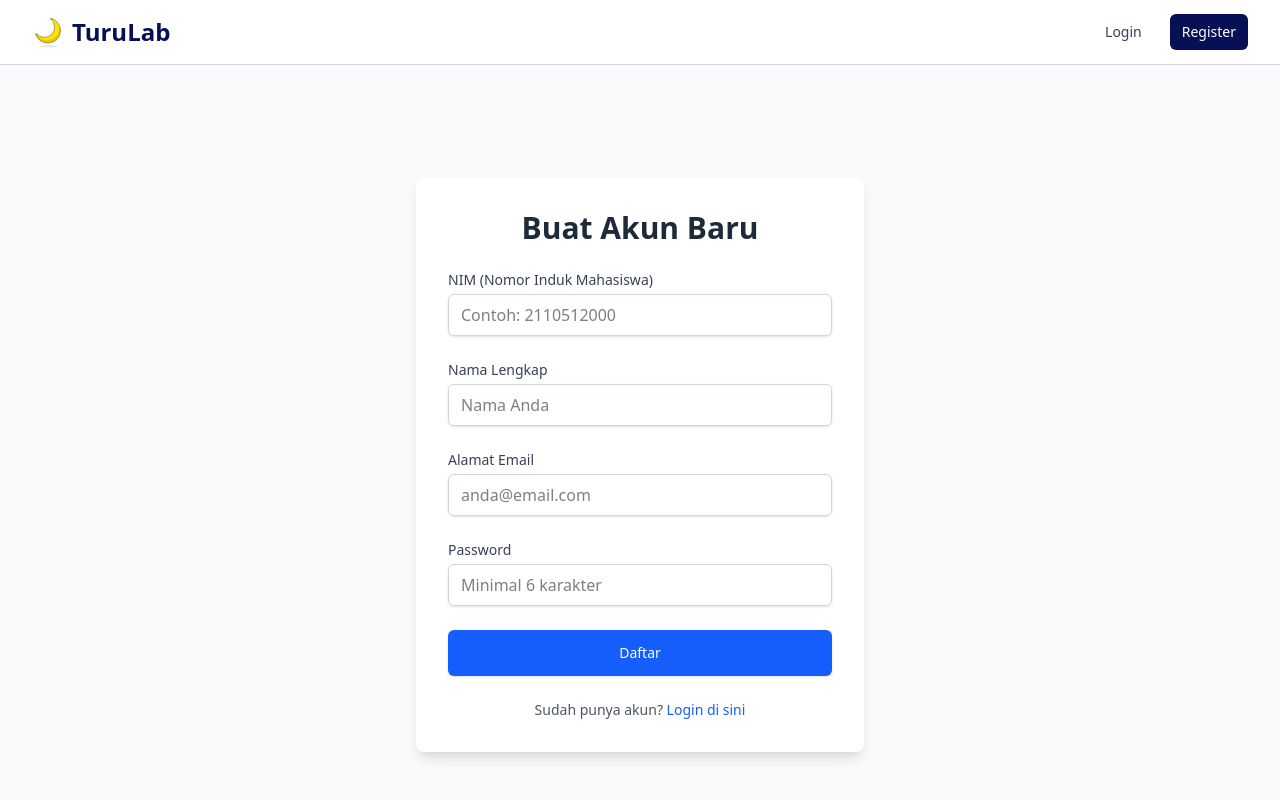
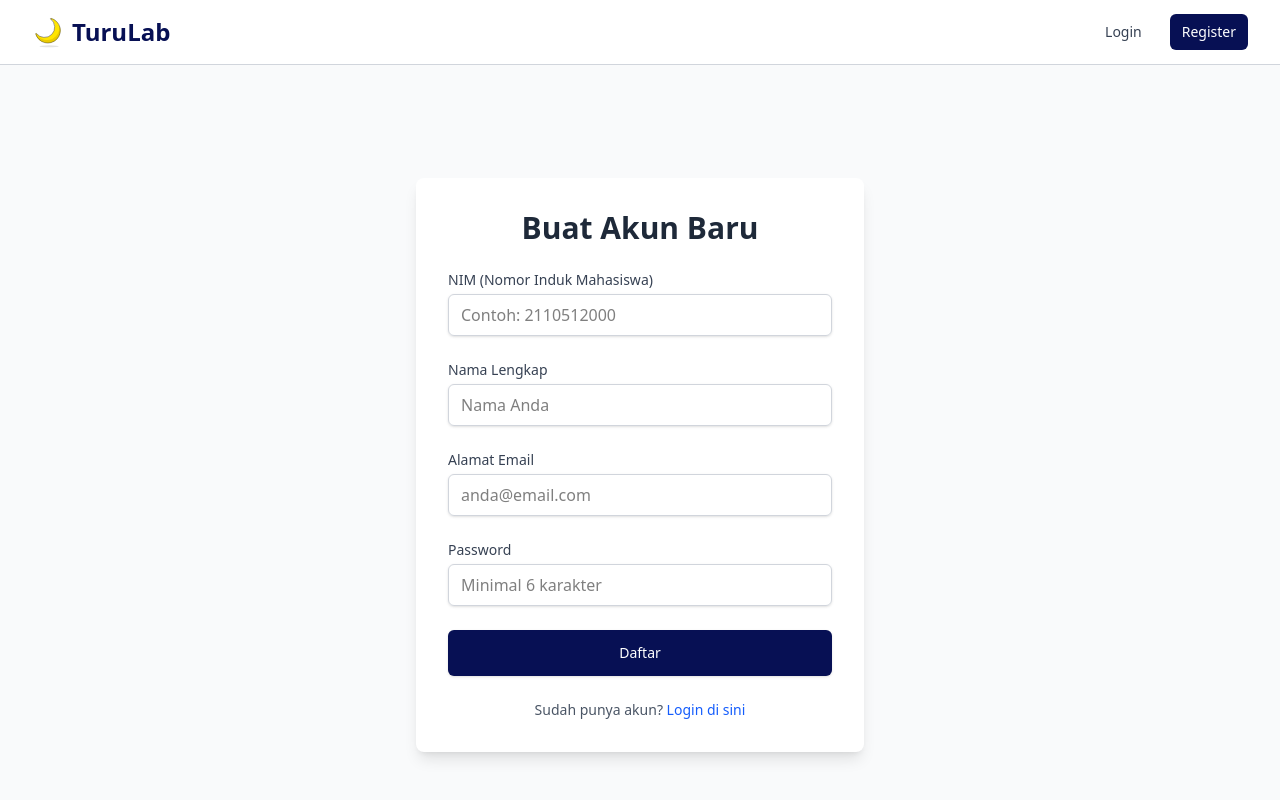
Before and after one commit to adiiwiraa/turulab, a React (Vite) app in the folder turulab-app/: page /register in a window 1280 px wide. Shown: the top 800 px of the page. Built offline with nearby package versions, Linux system fonts and the light colour scheme; no server answers.

Commit message:
Update: colored button

```diff
--- a/turulab-app/src/pages/RegisterPage.jsx
+++ b/turulab-app/src/pages/RegisterPage.jsx
@@ -120,7 +120,7 @@ const RegisterPage = () => {
             <button
               type="submit"
               disabled={loading}
-              className="w-full flex justify-center py-3 px-4 border border-transparent rounded-md shadow-sm text-sm font-medium text-white bg-blue-600 hover:bg-blue-700 focus:outline-none disabled:bg-blue-400"
+              className="w-full flex justify-center py-3 px-4 border bg-primary border-transparent rounded-md shadow-sm text-sm font-medium text-white bg-blue-600 hover:bg-blue-700 focus:outline-none disabled:bg-blue-400"
             >
               {loading ? "Memproses..." : "Daftar"}
             </button>
```
